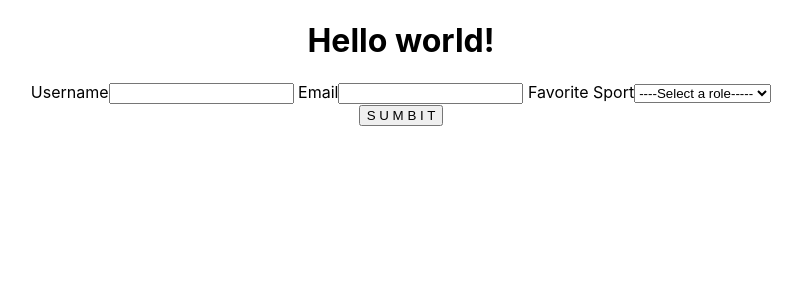
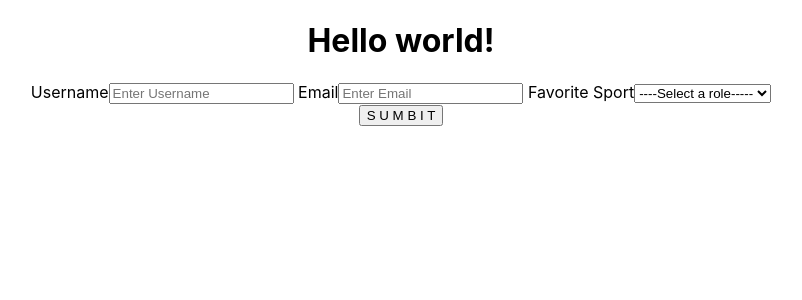
Before and after one commit to bloominstituteoftechnology/team-builder, a React (Create React App) app: page / in a window 1280 px wide. Shown: the top 300 px of the page, without its empty margins (239-1041 px from the left). Built offline with nearby package versions, Linux system fonts and the light colour scheme.

Commit message:
Random Save

```diff
--- a/src/App.js
+++ b/src/App.js
@@ -9,7 +9,7 @@ const initialFormValues = {
   role: '',
 }
 
-function App() {
+export default function App() {
   const [person, setPerson] = useState([]);
   const [formValues, setFormValues] = useState(initialFormValues);
 
@@ -26,8 +26,6 @@ function App() {
     setPerson(person.concat(newPerson))
   }
 
-
-
   return (
     <div className="App">
       <h1>Hello world!</h1>
@@ -37,8 +35,63 @@ function App() {
         update={updateForm}
         submit={submitForm}
       />
+      {person.map(event => {
+        return (
+          <Person key={person.id} details={person}/>
+        )
+      })}
     </div>
-  );
+  )
 }
 
-export default App;
+// export default App;
+
+
+// import './App.css';
+// import React, { useState } from 'react';
+// import PersonForm from './components/PersonForm';
+// import Person from './components/Person';
+
+// const initialFormValues = {
+//   username: '',
+//   email: '',
+//   FaveSport: '',
+// }
+
+// export default function App() {
+//   const [ person, setPerson ] = useState([])
+//   const [ formValues, setFormValues ] = useState(initialFormValues)
+
+//   const updateForm = (inputName, inputValue) => {
+//     setFormValues({ ...formValues, [inputName]: inputValue })
+//   }
+
+//   const submitForm = () => {
+//     const newPerson = {
+//       username: formValues.username.trim(),
+//       email: formValues.email.trim(),
+//       FaveSport: formValues.FaveSport
+//     }
+//     setPerson(person.concat(newPerson));
+//     setFormValues(initialFormValues);
+//   }
+
+//   return (
+//     <div className='App'>
+//       <h1>Hello World!</h1>
+
+//       <PersonForm
+//        values={formValues}
+//        update={updateForm}
+//        submit={submitForm}
+//       />
+//       {
+//         person.map(person => {
+//           return (
+//             <Person key={person.id} details={person} />
+//           )
+//         })
+//       }
+//     </div>
+//   )
+// }
--- a/src/components/Person.js
+++ b/src/components/Person.js
@@ -0,0 +1,35 @@
+import React from 'react';
+
+export default function Person(props) {
+    const {details} = props
+
+    if (!details) {
+        return <h1>THIS IS WORKING!</h1>
+    }
+    return (
+        <div className='personContainer'>
+            <h2>{details.username}</h2>
+            <p>Email: {details.email}</p>
+            <p>Favorite Sport: {details.role}</p>
+        </div>
+    )
+}
+
+
+// import React from 'react'
+
+// export default function Person(props) {
+//   const { details } = props
+
+//   if (!details) {
+//     return <h3>Working fetching your person&apos;s details...</h3>
+//   }
+
+//   return (
+//     <div className='person container'>
+//       <h2>{details.username}</h2>
+//       <p>Email: {details.email}</p>
+//       <p>FaveSport: {details.FaveSport}</p>
+//     </div>
+//   )
+// }
--- a/src/components/PersonForm.js
+++ b/src/components/PersonForm.js
@@ -14,12 +14,6 @@ export default  function PersonForm(props) {
         submit()
     }
 
-    // const initialFormValues = {
-    //     username: '',
-    //     email: '',
-    //     role: '',
-    // }
-
     return(
         <form className='personForm' onSubmit={onSubmit}>
             <div className='inputs'>
@@ -29,21 +23,20 @@ export default  function PersonForm(props) {
                         name='username'
                         value={values.username}
                         onChange={onChange}
-                        // submit={onSubmit}
+                        placeholder='Enter Username'
                     />
                 </label>
                 <label> Email
                     <input
-                        type='text' //TODO: Change back to email
-                        name='username'
+                        type='email'
+                        name='email'
                         value={values.email}
                         onChange={onChange}
-                        // submit={onSubmit}
+                        placeholder='Enter Email'
                     />
                 </label>
                 <label> Favorite Sport
                     <select
-                        // type='uneeded'
                         name='role'
                         value={values.role}
                         onChange={onChange}
@@ -52,28 +45,9 @@ export default  function PersonForm(props) {
                         <option value='Hockey'>Hockey</option>
                         <option value='Foosball'>Foosball</option>
                         <option value='Dodgeball'>Dodgeball</option>
-                        <option value='Hackey Sack'>Hackey Sack</option>
-
+                        <option value='Hackey-Sack'>Hackey-Sack</option>
                     </select>
                 </label>
-                {/* <label> First Name
-                    <input
-                        type='text'
-                        name='username'
-                        value={values.username}
-                        onChange={onChange}
-                        // submit={onSubmit}
-                    />
-                </label>
-                <label> Last Name
-                    <input
-                        type='text'
-                        name='username'
-                        value={values.username}
-                        onChange={onChange}
-                        // submit={onSubmit}
-                    />
-                </label> */}
                 <div className='submit'>
                     <button>S U M B I T</button>
                 </div>
@@ -81,3 +55,63 @@ export default  function PersonForm(props) {
         </form>
     )
 }
+
+
+
+// import React from "react";
+
+
+// export default function PersonForm(props) {
+
+//     const { values, update, submit } = props;
+
+//     const onChange = (evt) => {
+//         const name = evt.target.name
+//         const value = evt.target.value
+//         update(name, value)
+//     }
+
+//     const onSubmit = (evt) => {
+//         evt.preventDefault();
+//         submit();
+//     }
+
+//     return(
+//         <form className='personForm' onSubmit={onSubmit}>
+//             <div className='inputs'>
+//               <label> username
+//                   <input
+//                   type='text'
+//                   name='username'
+//                   value={values.username}
+//                   onChange={onChange}
+//                   />
+//               </label>
+//               <label> Email
+//                   <input
+//                   type='email'
+//                   name='email'
+//                   value={values.email}
+//                   onChange={onChange}
+//                   placeholder='Enter an email'
+//                   />
+//               </label>
+//               <label>
+//                   <select
+//                   name='FaveSport'
+//                   value={values.role}
+//                   onChange={onChange}
+//                   >
+//                       <option value=''> --select a sport--</option>
+//                       <option value='Basketball'>Basketball</option>
+//                       <option value='Baseball'>Baseball</option>
+//                       <option value='Hockey'>Hockey</option>
+//                       </select>
+//               </label>
+//               <div className='submit'>
+//               <button disabled={!values.email || !values.username || !values.FaveSport}>submit</button>
+//              </div>
+//             </div>
+//         </form>
+//     )
+// }
```
